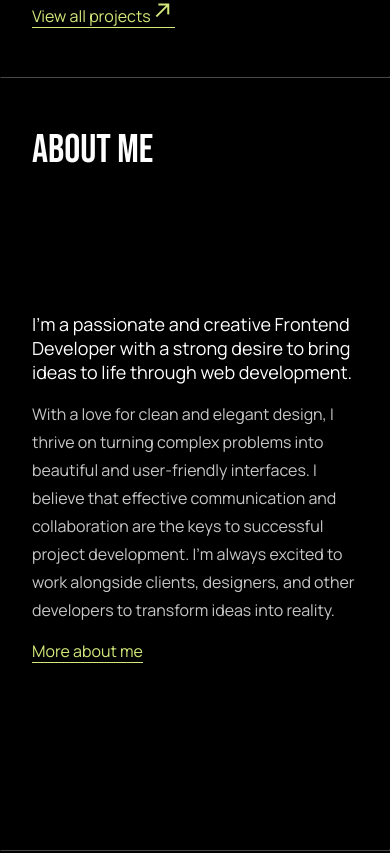
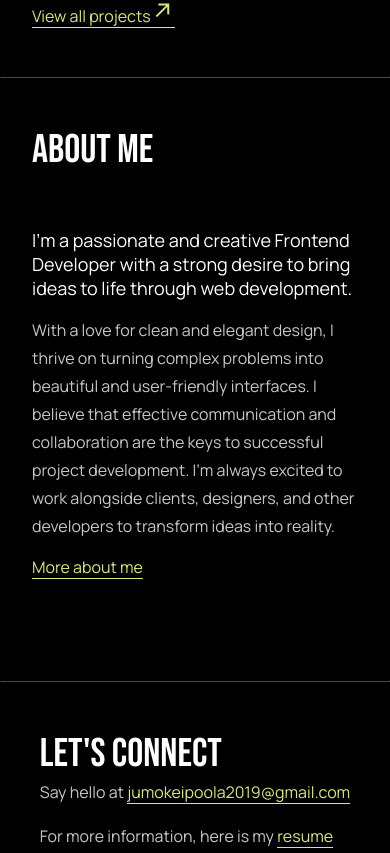
Before and after one commit to jummie-jk/Portfolio-new, a React (Create React App) app: page / in a window 390 px wide. Shown: the part 3600-4453 px from the top of the page. Built offline with nearby package versions, Linux system fonts and the light colour scheme.

Commit message:
About Page responsiveness

```diff
--- a/src/Pages/homePage/homepage.css
+++ b/src/Pages/homePage/homepage.css
@@ -159,7 +159,7 @@
     }
     .about-section{
         display: flex;
-        height: 80vh;
+        height: 50vh;
         flex-wrap: wrap;
     }
     .grid-item{
@@ -169,16 +169,16 @@
 @media screen and (max-width: 700px) {
     .about-section{
         display: flex;
-        height: 80vh;
+        height: 60vh;
         flex-wrap: wrap;
     }
     .grid-item{
-        flex-basis: 100%;
+        flex-grow: 1;
+        margin: 0;
+        flex-basis: content;
     }
     .about-text{
         font-size: 18px;
-        font: 400;
-        font-family: "Manrope", sans-serif;
         padding-bottom: 1rem;
     }
     .contact-div{
```
